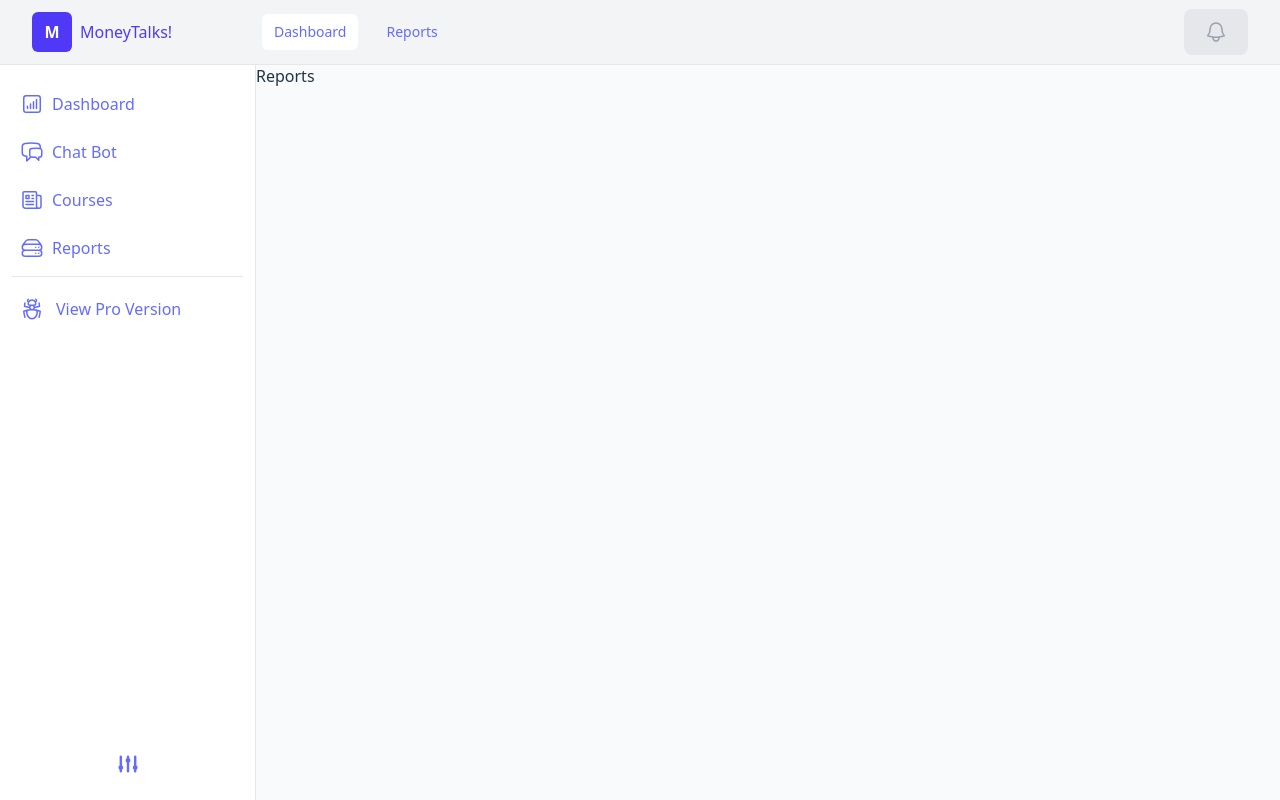
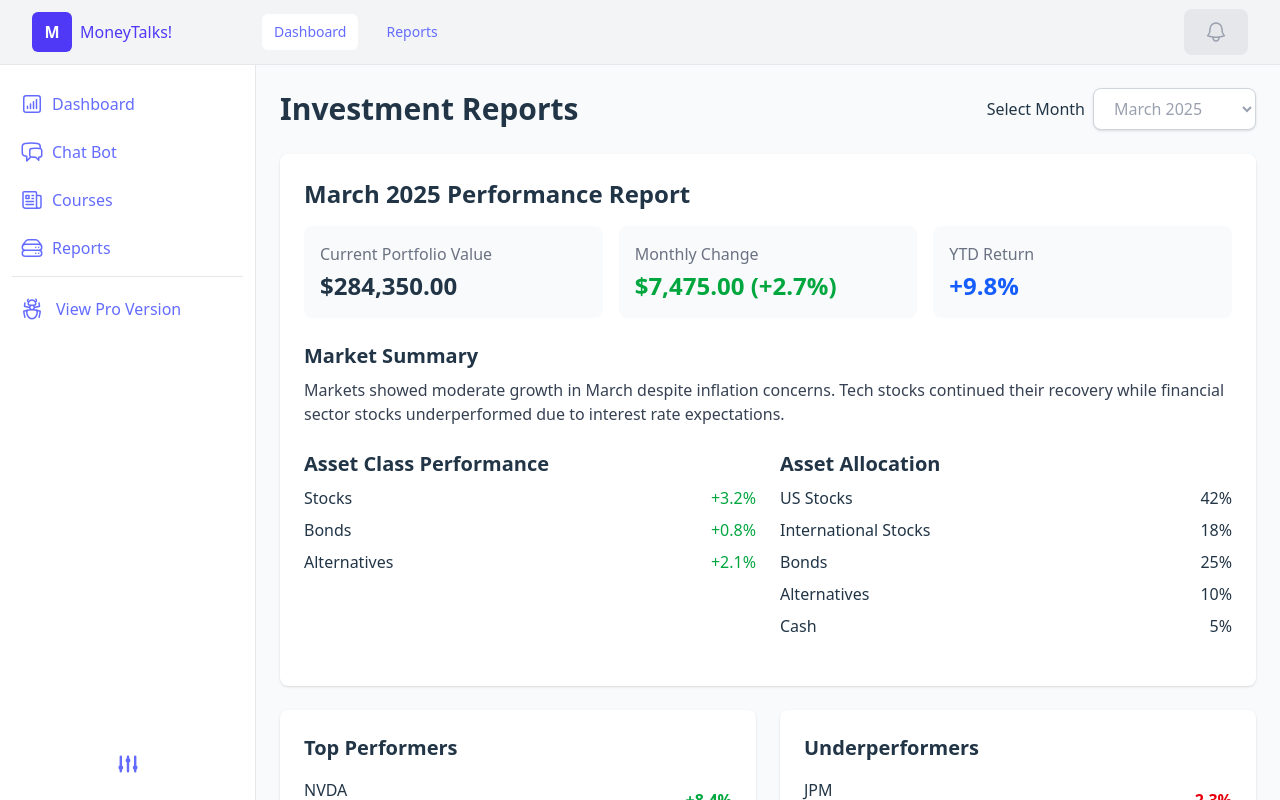
Before and after one commit to bikiris/financial-helper-hack-knight, a React (Vite) app: page /reports in a window 1280 px wide. Built offline with nearby package versions, Linux system fonts and the light colour scheme.

Commit message:
added the reports page and navigation for the reports

```diff
--- a/src/components/NavBar.jsx
+++ b/src/components/NavBar.jsx
@@ -10,7 +10,7 @@ const user = {
 };
 const navigation = [
   { name: "Dashboard", href: "#", current: true },
-  { name: "Reports", href: "#", current: false }
+  { name: "Reports", href: "./reports", current: false }
 ];
 const userNavigation = [
   { name: "Your Profile", href: "#" },
--- a/src/pages/Reports.jsx
+++ b/src/pages/Reports.jsx
@@ -1,8 +1,211 @@
-// Reports.jsx
+import React, { useState } from 'react';
 
 function Reports() {
+  const [selectedMonth, setSelectedMonth] = useState('March 2025');
+
+  // Sample data for demonstration
+  const monthlyData = {
+    'March 2025': {
+      performance: {
+        overall: 2.7,
+        stocks: 3.2,
+        bonds: 0.8,
+        alternatives: 2.1
+      },
+      marketSummary: "Markets showed moderate growth in March despite inflation concerns. Tech stocks continued their recovery while financial sector stocks underperformed due to interest rate expectations.",
+      portfolioValue: 284350,
+      previousValue: 276875,
+      gains: 7475,
+      topPerformers: [
+        { name: 'NVDA', change: 8.4, allocation: 5.2 },
+        { name: 'MSFT', change: 5.7, allocation: 6.8 },
+        { name: 'AMZN', change: 4.9, allocation: 4.3 }
+      ],
+      underperformers: [
+        { name: 'JPM', change: -2.3, allocation: 3.1 },
+        { name: 'WMT', change: -1.8, allocation: 2.7 },
+        { name: 'PG', change: -0.9, allocation: 2.2 }
+      ],
+      assetAllocation: [
+        { category: 'US Stocks', percentage: 42 },
+        { category: 'International Stocks', percentage: 18 },
+        { category: 'Bonds', percentage: 25 },
+        { category: 'Alternatives', percentage: 10 },
+        { category: 'Cash', percentage: 5 }
+      ]
+    },
+    'February 2025': {
+      performance: {
+        overall: -1.2,
+        stocks: -1.8,
+        bonds: 0.3,
+        alternatives: -0.5
+      },
+      marketSummary: "February saw a market correction after January's rally. Higher than expected inflation data prompted concerns about additional rate hikes, affecting most sectors negatively.",
+      portfolioValue: 276875,
+      previousValue: 280239,
+      gains: -3364,
+      topPerformers: [
+        { name: 'GLD', change: 3.1, allocation: 2.3 },
+        { name: 'XLE', change: 2.6, allocation: 3.7 },
+        { name: 'JNJ', change: 1.8, allocation: 2.1 }
+      ],
+      underperformers: [
+        { name: 'TSLA', change: -7.2, allocation: 2.9 },
+        { name: 'AAPL', change: -4.5, allocation: 7.2 },
+        { name: 'GOOGL', change: -3.8, allocation: 5.6 }
+      ],
+      assetAllocation: [
+        { category: 'US Stocks', percentage: 41 },
+        { category: 'International Stocks', percentage: 19 },
+        { category: 'Bonds', percentage: 24 },
+        { category: 'Alternatives', percentage: 11 },
+        { category: 'Cash', percentage: 5 }
+      ]
+    }
+  };
+
+  const data = monthlyData[selectedMonth];
+
+  const formatCurrency = (value) => {
+    return new Intl.NumberFormat('en-US', { style: 'currency', currency: 'USD' }).format(value);
+  };
+
+  const formatPercentage = (value) => {
+    return `${value > 0 ? '+' : ''}${value}%`;
+  };
+
   return (
-    <p>Reports</p>
+    <div className="p-6 max-w-6xl mx-auto">
+      <div className="flex flex-wrap items-center justify-between mb-6">
+        <h1 className="text-3xl font-bold">Investment Reports</h1>
+
+        <div className="flex items-center">
+          <label htmlFor="month-select" className="mx-2 ">Select Month</label>
+          <select
+            id="month-select"
+            className="px-4 py-2 bg-white border border-gray-300 hover:bg-gray-50 text-gray-400 font-medium rounded-lg shadow transition-colors flex items-center gap-2"
+            value={selectedMonth}
+            onChange={(e) => setSelectedMonth(e.target.value)}
+          >
+            {Object.keys(monthlyData).map(month => (
+              <option key={month} value={month}>{month}</option>
+            ))}
+          </select>
+        </div>
+      </div>
+
+      <div className="bg-white shadow rounded-lg p-6 mb-6">
+        <h2 className="text-2xl font-bold mb-4">{selectedMonth} Performance Report</h2>
+
+        <div className="grid grid-cols-1 md:grid-cols-3 gap-4 mb-6">
+          <div className="p-4 bg-gray-50 rounded-lg">
+            <p className="text-gray-500 mb-1">Current Portfolio Value</p>
+            <p className="text-2xl font-bold">{formatCurrency(data.portfolioValue)}</p>
+          </div>
+          <div className="p-4 bg-gray-50 rounded-lg">
+            <p className="text-gray-500 mb-1">Monthly Change</p>
+            <p className={`text-2xl font-bold ${data.gains >= 0 ? 'text-green-600' : 'text-red-600'}`}>
+              {formatCurrency(data.gains)} ({formatPercentage(data.performance.overall)})
+            </p>
+          </div>
+          <div className="p-4 bg-gray-50 rounded-lg">
+            <p className="text-gray-500 mb-1">YTD Return</p>
+            <p className="text-2xl font-bold text-blue-600">+9.8%</p>
+          </div>
+        </div>
+
+        <div className="mb-6">
+          <h3 className="text-xl font-semibold mb-2">Market Summary</h3>
+          <p className="text-gray-700">{data.marketSummary}</p>
+        </div>
+
+        <div className="grid grid-cols-1 md:grid-cols-2 gap-6 mb-6">
+          <div>
+            <h3 className="text-xl font-semibold mb-2">Asset Class Performance</h3>
+            <div className="space-y-2">
+              <div className="flex justify-between items-center">
+                <span>Stocks</span>
+                <span className={data.performance.stocks >= 0 ? 'text-green-600' : 'text-red-600'}>
+                  {formatPercentage(data.performance.stocks)}
+                </span>
+              </div>
+              <div className="flex justify-between items-center">
+                <span>Bonds</span>
+                <span className={data.performance.bonds >= 0 ? 'text-green-600' : 'text-red-600'}>
+                  {formatPercentage(data.performance.bonds)}
+                </span>
+              </div>
+              <div className="flex justify-between items-center">
+                <span>Alternatives</span>
+                <span className={data.performance.alternatives >= 0 ? 'text-green-600' : 'text-red-600'}>
+                  {formatPercentage(data.performance.alternatives)}
+                </span>
+              </div>
+            </div>
+          </div>
+
+          <div>
+            <h3 className="text-xl font-semibold mb-2">Asset Allocation</h3>
+            <div className="space-y-2">
+              {data.assetAllocation.map(asset => (
+                <div key={asset.category} className="flex justify-between items-center">
+                  <span>{asset.category}</span>
+                  <span>{asset.percentage}%</span>
+                </div>
+              ))}
+            </div>
+          </div>
+        </div>
+      </div>
+
+      <div className="grid grid-cols-1 md:grid-cols-2 gap-6">
+        <div className="bg-white shadow rounded-lg p-6">
+          <h3 className="text-xl font-semibold mb-4">Top Performers</h3>
+          <div className="space-y-4">
+            {data.topPerformers.map(stock => (
+              <div key={stock.name} className="flex justify-between items-center border-b pb-2">
+                <div>
+                  <p className="font-medium">{stock.name}</p>
+                  <p className="text-sm text-gray-500">Allocation: {stock.allocation}%</p>
+                </div>
+                <p className="text-green-600 font-bold">{formatPercentage(stock.change)}</p>
+              </div>
+            ))}
+          </div>
+        </div>
+
+        <div className="bg-white shadow rounded-lg p-6">
+          <h3 className="text-xl font-semibold mb-4">Underperformers</h3>
+          <div className="space-y-4">
+            {data.underperformers.map(stock => (
+              <div key={stock.name} className="flex justify-between items-center border-b pb-2">
+                <div>
+                  <p className="font-medium">{stock.name}</p>
+                  <p className="text-sm text-gray-500">Allocation: {stock.allocation}%</p>
+                </div>
+                <p className="text-red-600 font-bold">{formatPercentage(stock.change)}</p>
+              </div>
+            ))}
+          </div>
+        </div>
+      </div>
+
+      <div className="bg-white shadow rounded-lg p-6 mt-6">
+        <h3 className="text-xl font-semibold mb-4">Recommendations</h3>
+        <div className="space-y-3">
+          <p className="text-gray-700">
+            <span className="font-medium">Rebalancing Opportunity:</span> Your international stock allocation is slightly above target. Consider rebalancing to maintain your desired asset allocation.
+          </p>
+          <p className="text-gray-700">
+            <span className="font-medium">Tax-Loss Harvesting:</span> There may be opportunities to harvest losses in your underperforming positions to offset capital gains.
+          </p>
+          <p className="text-gray-700">
+            <span className="font-medium">Interest Rate Outlook:</span> With changing interest rate expectations, consider reviewing your bond duration strategy.
+          </p>
+        </div>
+      </div>
+    </div>
   );
 }
 
```
